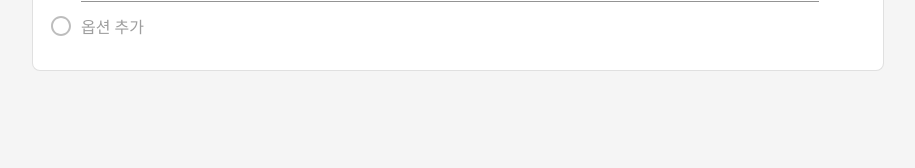
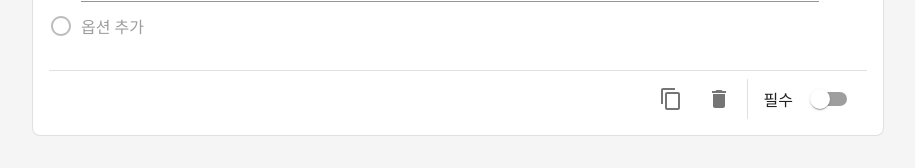
Before and after one commit to hyejinny97/google-form, a React (Vite) app in the folder classum-survey/: page /survey/edit in a window 1280 px wide. Shown: the part 340-508 px from the top of the page, without its empty margins (182-1097 px from the left). Built offline with nearby package versions, Linux system fonts and the light colour scheme.

Commit message:
[Feat] SurveyEditPageQuestionBox의 foot ui 구현

```diff
--- a/classum-survey/src/components/Icons/index.ts
+++ b/classum-survey/src/components/Icons/index.ts
@@ -6,3 +6,5 @@ export { default as CheckCircleIcon } from "@mui/icons-material/CheckCircle";
 export { default as PanoramaFishEyeIcon } from "@mui/icons-material/PanoramaFishEye";
 export { default as CloseIcon } from "@mui/icons-material/Close";
 export { default as CheckBoxOutlineBlankIcon } from "@mui/icons-material/CheckBoxOutlineBlank";
+export { default as ContentCopyIcon } from "@mui/icons-material/ContentCopy";
+export { default as DeleteIcon } from "@mui/icons-material/Delete";
--- a/classum-survey/src/components/SurveyEditPage/SurveyEditPageQuestionBox.tsx
+++ b/classum-survey/src/components/SurveyEditPage/SurveyEditPageQuestionBox.tsx
@@ -1,6 +1,14 @@
 import styled from "@emotion/styled";
 import { useState } from "react";
-import { Grid, TextField, SelectChangeEvent } from "@mui/material";
+import {
+  Grid,
+  TextField,
+  SelectChangeEvent,
+  Divider,
+  Stack,
+  IconButton,
+  Switch,
+} from "@mui/material";
 import {
   SurveyQuestionBox,
   QuestionTypeSelect,
@@ -9,6 +17,8 @@ import {
   SurveyEditPageMultipleChoiceAnswer,
   SurveyEditPageCheckboxAnswer,
   SurveyEditPageDropdownAnswer,
+  ContentCopyIcon,
+  DeleteIcon,
 } from "@components";
 import {
   Q_TYPE_SHORT,
@@ -24,7 +34,16 @@ const Head = styled.div`
   margin-bottom: 1rem;
 `;
 
-const Body = Head.withComponent("div");
+const Body = styled.div`
+  margin-bottom: 2rem;
+`;
+
+const Foot = styled.div`
+  p {
+    padding: 8px;
+    padding-right: 0;
+  }
+`;
 
 function SurveyEditPageQuestionBox() {
   const [selectedQType, setSelectedQType] = useState(Q_TYPE_MULTIPLE_CHOICE);
@@ -64,6 +83,26 @@ function SurveyEditPageQuestionBox() {
         </Grid>
       </Head>
       <Body>{renderBody}</Body>
+      <Foot>
+        <Divider />
+        <Stack
+          direction="row"
+          justifyContent="flex-end"
+          alignItems="center"
+          spacing={1}
+          sx={{ p: 1, pb: 0 }}
+        >
+          <IconButton>
+            <ContentCopyIcon />
+          </IconButton>
+          <IconButton>
+            <DeleteIcon />
+          </IconButton>
+          <Divider orientation="vertical" variant="middle" flexItem />
+          <p>필수</p>
+          <Switch color="secondary" />
+        </Stack>
+      </Foot>
     </SurveyQuestionBox>
   );
 }
--- a/classum-survey/src/components/index.ts
+++ b/classum-survey/src/components/index.ts
@@ -14,6 +14,8 @@ export {
   PanoramaFishEyeIcon,
   CloseIcon,
   CheckBoxOutlineBlankIcon,
+  ContentCopyIcon,
+  DeleteIcon,
 } from "./Icons";
 
 export {
```
